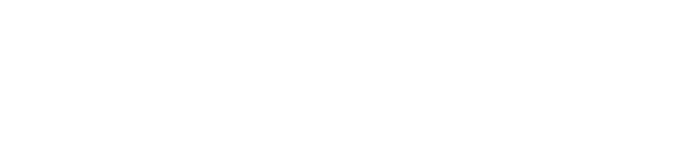
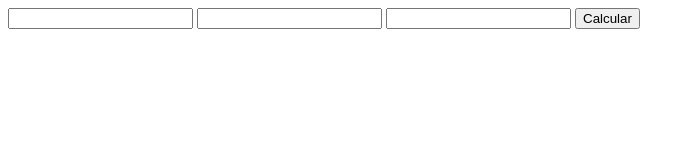
Before and after one commit to millena-kppn/Logica-Algoritmos-Senac-info4678, a plain HTML site: page exercicios-25-37-date-23-04-2025/index-30.html in a window 1280 px wide. Shown: the whole page, without its empty margins (0-695 px from the left). Drawn offline with Linux system fonts and the light colour scheme.

Commit message:
ORGANIZANDO ARQUIVOS - copiando o exercicio index-25 e passando para o index-30

```diff
--- a/exercicios-25-37-date-23-04-2025/index-30.html
+++ b/exercicios-25-37-date-23-04-2025/index-30.html
@@ -6,10 +6,26 @@
    <title>Exercicio030</title>
 </head>
 <body>
-   <!-- FAZER ATIVIDADE -->
-    <!-- Copiar exercicio 25 e dar um upgrade -->
+   <input type="number" name="numberOn" id="numberOn">
+   <input type="number" name="numberTwo" id="numberTwo">
+   <input type="number" name="numberThree" id="numberThree">
+   <button onclick="calcular()">Calcular</button>
    <script>
-      "use strict"
+       "use strict"
+   function calcular(){
+       let numberOn = document.getElementById("numberOn").value
+       let numberTwo = document.getElementById("numberTwo").value
+       let numberTthree = document.getElementById("numberThree").value
+       if (numberOn < (numberOn + numberTwo) && numberTwo < (numberOn + numberTthree) && numberTthree < (numberTwo + numberTthree)){
+       alert("É possivel formar um TRIÂNGULO")
+      }else if(numberOn == numberTwo && numberTwo == numberTthree){
+         alert("Esse triângulo é EQUILATERO")
+      }else if(numberOn == numberTwo || numberTwo == numberTthree || numberOn == numberTthree){
+         alert("Esse triângulo é ISÓSCELOS")
+      }else{
+         alert("Esse triângulo é ESCALENO")
+       }
+   }
    </script>
 </body>
 </html>
```
